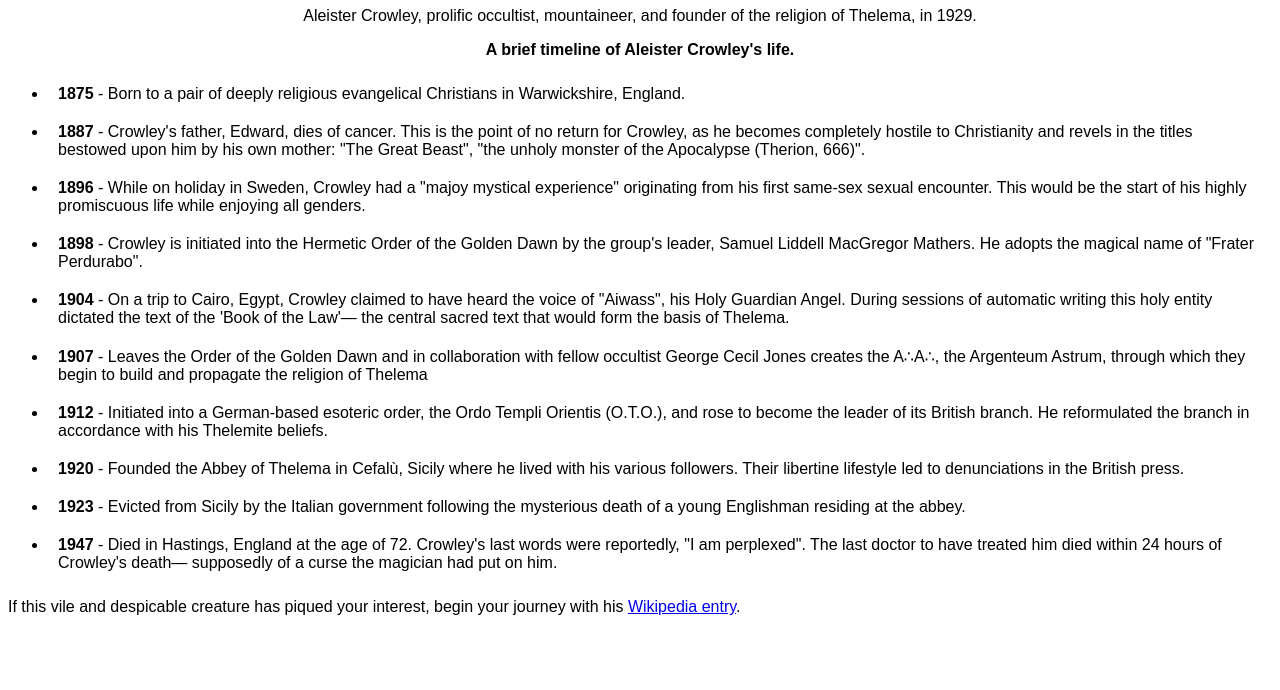
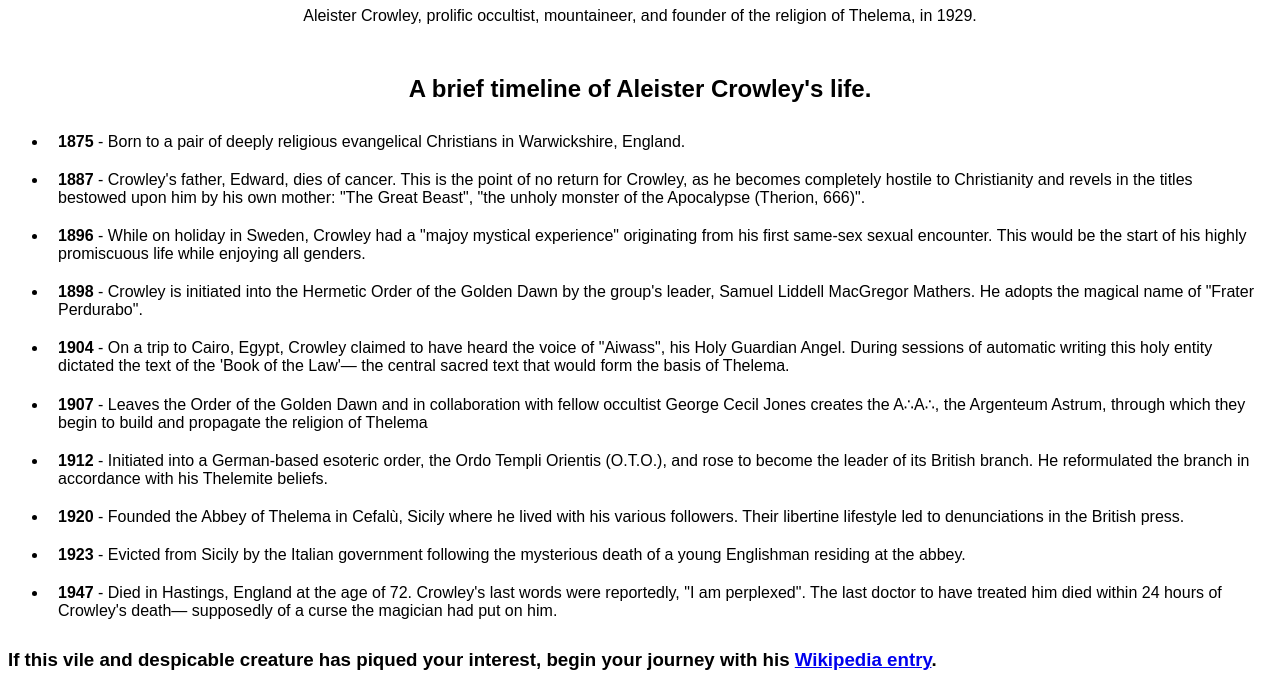
Before and after one commit to dylanawhite92/FCC-Projects, a plain HTML site: page Responsive Web Design/Tribute Page/index.html in a window 1280 px wide. Shown: the part 577-1267 px from the top of the page. Before the commit the page ends 1209 px from the top, so only its background shows below. Drawn offline with Linux system fonts and the light colour scheme.

Commit message:
deleted JS file, ended up not needing it for anything. adjusted some spacing

```diff
--- a/Responsive Web Design/Tribute Page/index.html
+++ b/Responsive Web Design/Tribute Page/index.html
@@ -31,7 +31,7 @@
 
       <main>
         <div id="tribute-info">
-          <p id="list-title">A brief timeline of Aleister Crowley's life.</p>
+          <h2 id="list-title">A brief timeline of Aleister Crowley's life.</h2>
           <ul>
             <li>
               <span class="date">1875</span> - Born to a pair of deeply
@@ -95,7 +95,7 @@
           </ul>
         </div>
 
-        <p>
+        <h3>
           If this vile and despicable creature has piqued your interest, begin
           your journey with his
           <a
@@ -104,10 +104,8 @@
             id="tribute-link"
             >Wikipedia entry</a
           >.
-        </p>
+        </h3>
       </main>
     </div>
-
-    <script src="./main.js"></script>
   </body>
 </html>
--- a/Responsive Web Design/Tribute Page/style.css
+++ b/Responsive Web Design/Tribute Page/style.css
@@ -13,7 +13,7 @@ header,
 }
 
 #img-caption {
-  margin-top: 10px;
+  margin: 10px 0 50px 0;
 }
 
 #list-title,
```
Also changed, not shown: Responsive Web Design/Tribute Page/main.js (deleted).
